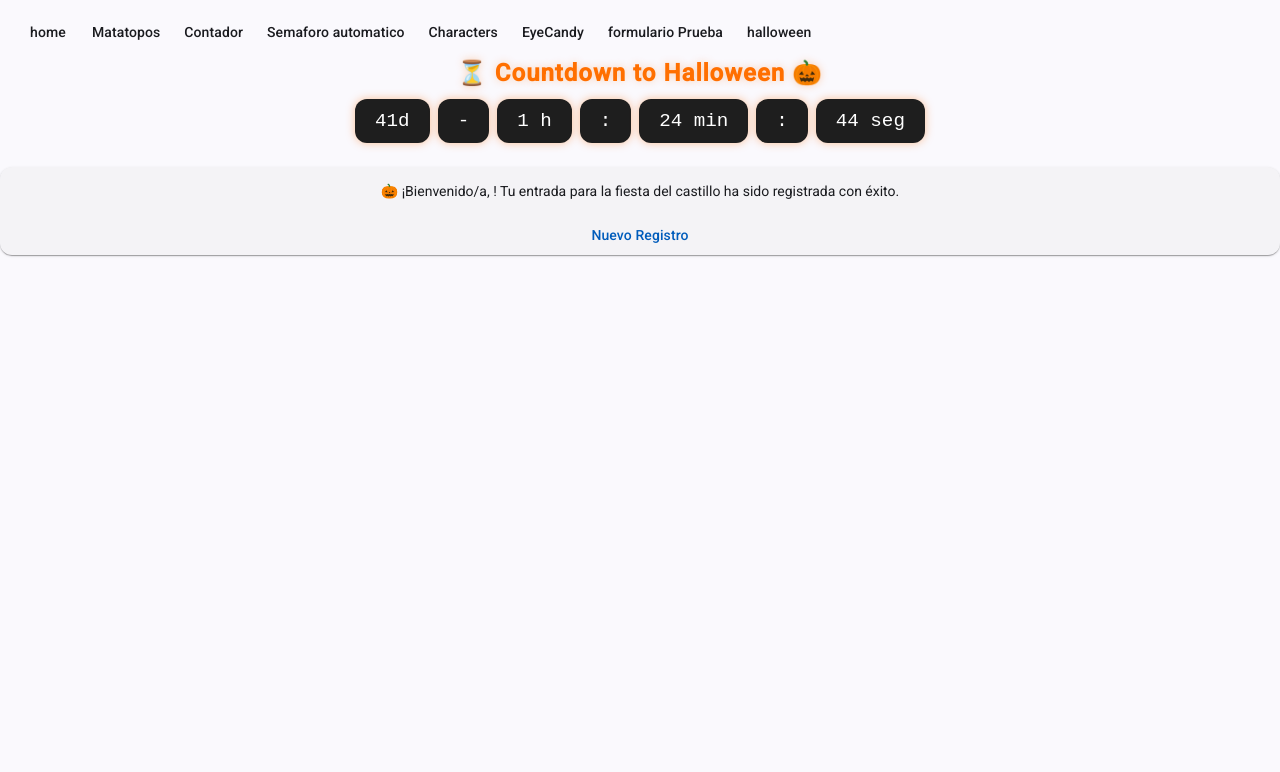
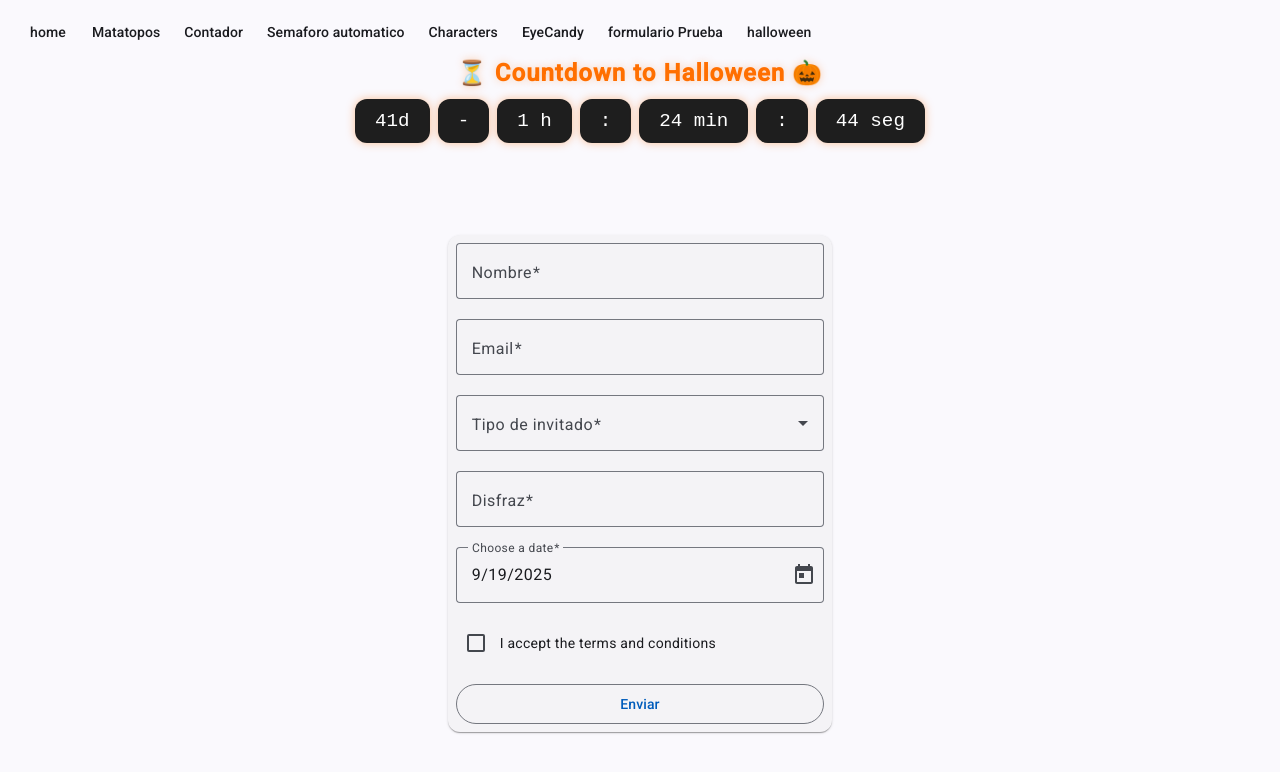
Before and after one commit to agb4455/LearnAngular, an Angular app: page /halloween in a window 1280 px wide. Shown: the top 772 px of the page. Built offline with nearby package versions, Linux system fonts and the light colour scheme.

Commit message:
changeForm

```diff
--- a/src/app/pages/halloween-page/halloween-page.ts
+++ b/src/app/pages/halloween-page/halloween-page.ts
@@ -12,7 +12,7 @@ import {MatCardModule} from '@angular/material/card';
   styleUrl: './halloween-page.css'
 })
 export class HalloweenPage {
-  showRegister:boolean = false;
+  showRegister:boolean = true;
 
   halloweenDate:Date = new Date('2025-10-31T00:00:00');
   guests:halloweenRegistration [] = [];
```
